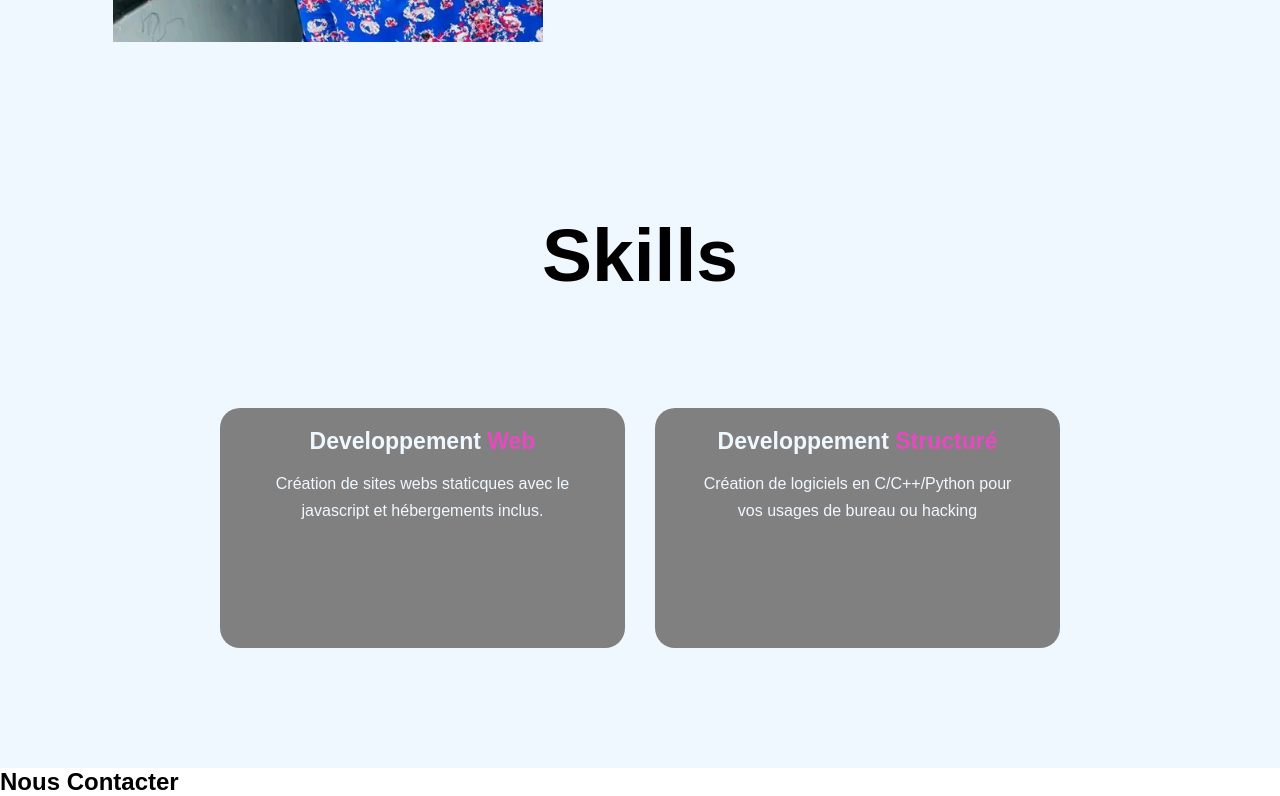
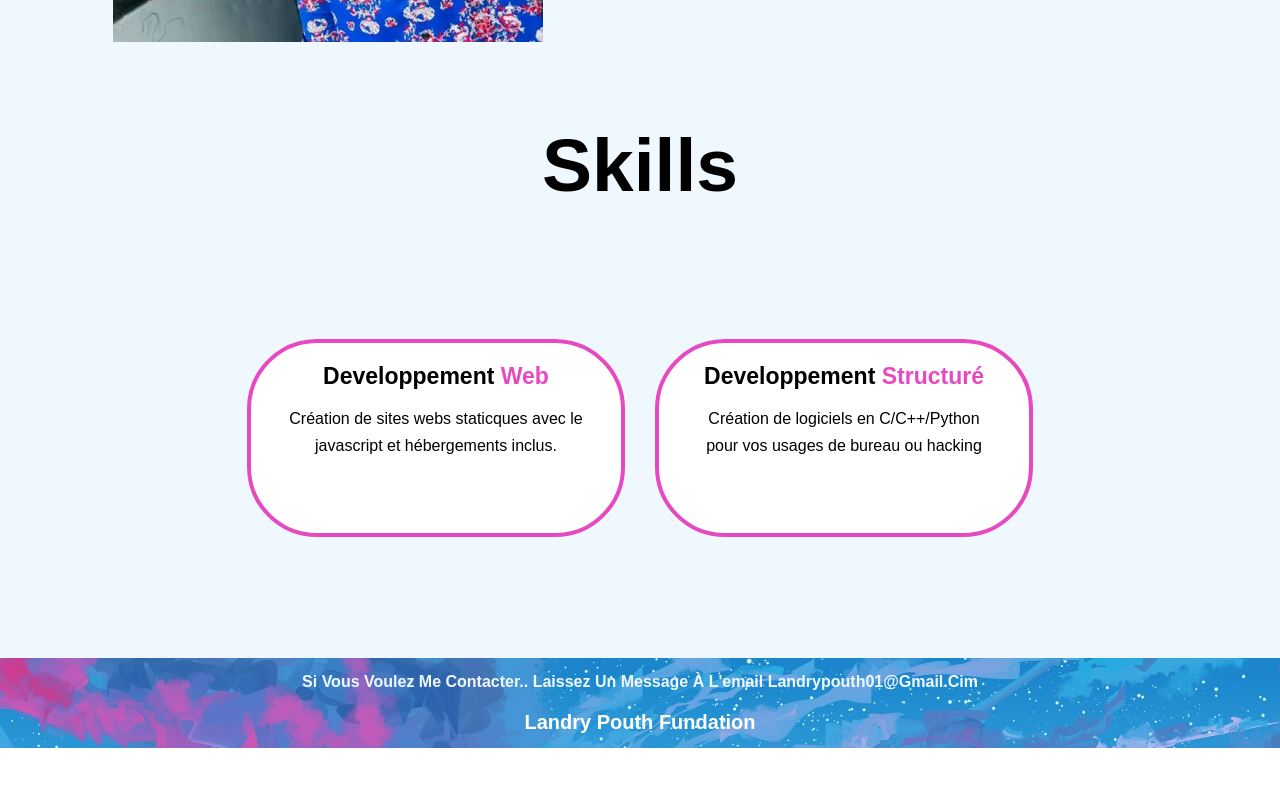
Before and after one commit to LandryPouth/Porfolio-du-stage, a plain HTML site: page PortfolioDeLandry/portfolioDeLandry.html in a window 1280 px wide. Shown: the part 1431-2227 px from the top of the page. After the commit the page ends 2179 px from the top, so only its background shows below. Drawn offline with Linux system fonts and the light colour scheme.

Commit message:
fin des modifs du portfolio de landry

```diff
--- a/PortfolioDeLandry/portfolioDeLandry.html
+++ b/PortfolioDeLandry/portfolioDeLandry.html
@@ -13,9 +13,9 @@
                 <h1 id="rem">LP1974 | <span>Portfolio</span></h1>
                 <ul>
                     <li><a href="#">Acceuil</a></li>
-                    <li><a href="#">À propos de</a></li>
-                    <li><a href="#">Skills</a></li>
-                    <li><a href="#">Nous Contacter</a></li>
+                    <li><a href="#1">À propos de</a></li>
+                    <li><a href="#2">Skills</a></li>
+                    <li><a href="#3">Nous Contacter</a></li>
                 </ul>
             </nav>
 
@@ -38,7 +38,7 @@
                 <div class="photo">
                     <img src="./FB_IMG_16548169990346812.jpg" alt="Photo de Landry Pouth">
                     <div class="text">
-                        <h2>À propos De</h2>
+                        <h2 id="1">À propos De</h2>
                         <h5>Etudiant En GLBD</h5>
                         <p>
                             Je suis un étudiant en Génie Logiciel et Bases de données de données à l'institut universitaire Siantou.
@@ -51,7 +51,7 @@
 
             <div class="skills">
                 <div class="titre">
-                    <h2>Skills</h2>
+                    <h2 id="2">Skills</h2>
                 </div>
 
                 <div class="box">
@@ -77,9 +77,9 @@
 
     </article>
 
-    <footer>
-        <h2>Nous Contacter</h2>
-
-    </footer>
+    <div class ="contact">
+        <p>si vous voulez me contacter.. laissez un message à l'email <a href="mailto:landrypouth01@gmail.com">landrypouth01@gmail.cim</a></p>
+        <h6>Landry Pouth Fundation</h6>
+    </div>
 </body>
 </html>
--- a/style.css
+++ b/style.css
@@ -115,7 +115,7 @@ h1{
 .skills{
     background: aliceblue;
     width: 100%;
-    padding: 100px 0px 40px 0px;
+    padding: 10px 0px 20px 0px;
 }
 
 .titre h2{
@@ -132,11 +132,12 @@ h1{
 }
 
 .card {
-    height: 200px;
-    width: 335px;
+    height: 150px;
+    width: 300px;
     padding: 20px 35px;
-    background: gray;
-    border-radius: 20px;
+    background: white;
+    border: 4px solid #e749c0;
+    border-radius: 70px;
     margin: 15px;
     position: relative;
     overflow: hidden;
@@ -144,14 +145,56 @@ h1{
 }
 
 h5 {
-    color: aliceblue;
+    color: black;
     font-size: 23px;
     margin-bottom: 15px;
 }
 
 .web p {
-    color: aliceblue;
+    color: black;
     font-size: 16px;
     line-height: 27px;
     margin-bottom: 25px;
 }
+
+/*Contact*/
+
+.contact{
+    width: 100%;
+    height: 90px;
+    background-image: url(./PortfolioDeLandry/wallpaperflare.com_wallpaper-1.jpg );
+    display: flex;
+    align-items: center;
+    flex-direction: column;
+    justify-content: center;
+}
+
+.contact a{
+    color: aliceblue;
+    font-size: 1em;
+    text-decoration: none;
+    font-weight: bold;
+    text-transform: capitalize;
+}
+
+.contact a:hover{
+    text-decoration: none;
+    color: #e749c0;
+    transition: .5s;
+    transform: scale(1.3);
+}
+.contact p{
+    color: aliceblue;
+    font-size: 1em;
+    text-decoration: none;
+    font-weight: bold;
+    text-transform: capitalize;
+}
+
+
+.contact h6{
+    color: white;
+    margin-top: 20px;
+    font-weight: bold;
+    font-size: 20px;
+}
```
Also changed, not shown: PortfolioDeLandry/wallpaperflare.com_wallpaper-1.jpg (added).
